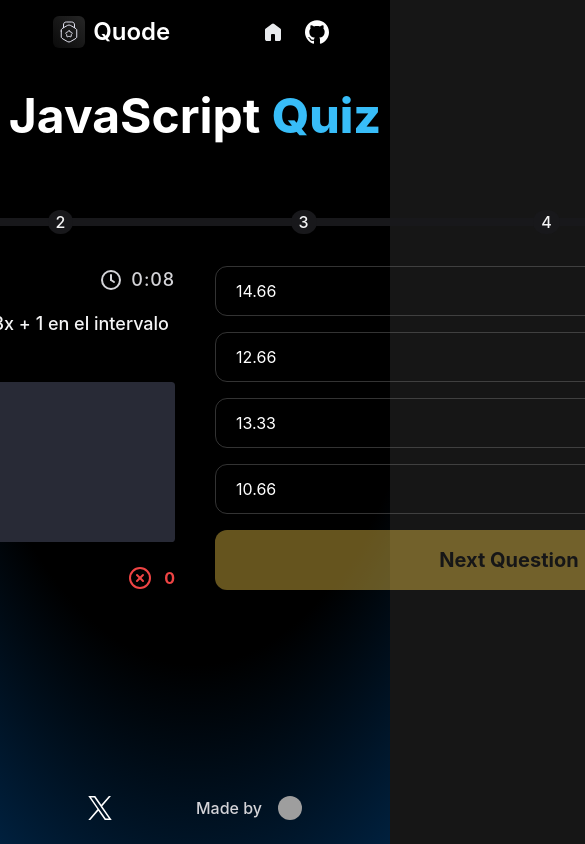
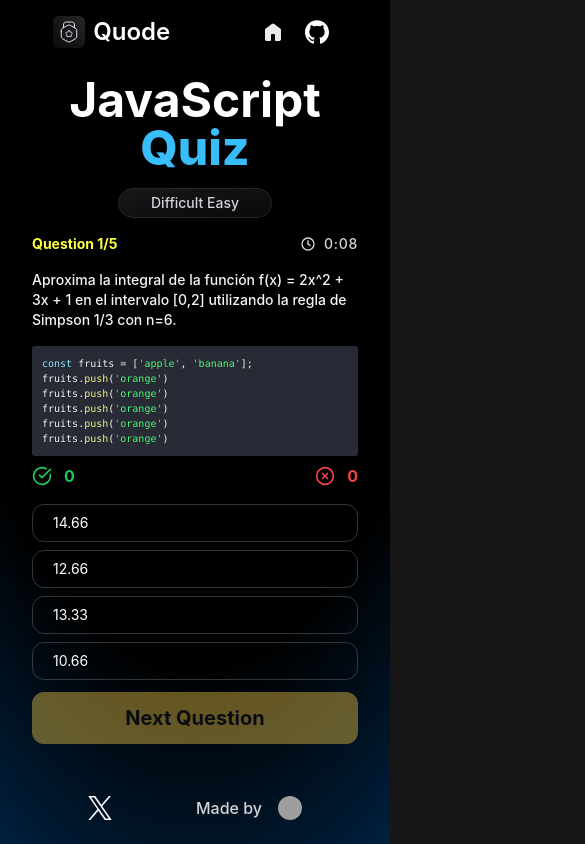
Before and after one commit to EmmSanchez/quiz-app-web, a React (Vite) app: page / in a window 390 px wide. Both pictures are taken after a click on the button "Start Quiz". Shown: the top 844 px of the page, 585 px wide, since content can reach past the window. Built offline with nearby package versions, Linux system fonts and the light colour scheme; grey boxes are pictures that could not be loaded.

Commit message:
Responsive Quiz and Final Score

```diff
--- a/src/components/FinalScore.jsx
+++ b/src/components/FinalScore.jsx
@@ -14,17 +14,17 @@ export function FinalScore({
 
   return (
     <div className="flex flex-col justify-center items-center w-full h-full px-6 py-2">
-      <div className="flex flex-row items-center gap-14">
+      <div className="flex max-md:flex-col-reverse flex-row items-center max-md:gap-2 mt-0 md:gap-14">
         <div className="flex flex-1 flex-col justify-center items-center gap-4">
           <h2 className="text-2xl font-bold">Final Score</h2>
 
           <div className="flex flex-col flex-wrap w-full gap-2">
-            <div className="flex gap-2">
-              <section className="flex-1 px-4 py-2 w-[200px] rounded-lg bg-zinc-900 border-solid border-[1px] border-zinc-800">
+            <div className="flex flex-wrap gap-2">
+              <section className="flex-1 px-4 py-2 max-[470px]:w-full w-[200px] rounded-lg bg-zinc-900 border-solid border-[1px] border-zinc-800">
                 <p className="text-2xl font-bold">{rightCounter}</p>
                 <p className="font-light whitespace-nowrap">Correct Answers</p>
               </section>
-              <section className="flex-1 px-4 py-2 w-[200px] rounded-lg bg-zinc-900 border-solid border-[1px] border-zinc-800">
+              <section className="flex-1 px-4 py-2 max-[470px]:w-full w-[200px] rounded-lg bg-zinc-900 border-solid border-[1px] border-zinc-800">
                 <p className="text-2xl font-bold">{wrongCounter}</p>
                 <p className="font-light whitespace-nowrap">
                   Incorrect Answers
--- a/src/components/ProgressBar.jsx
+++ b/src/components/ProgressBar.jsx
@@ -21,7 +21,7 @@ export function ProgressBar({ answeredQuestions, totalQuestions, isFinished }) {
   const questionsArray = createArrayUpTo(totalQuestions);
 
   return (
-    <div className="relative w-full px-6 mb-6">
+    <div className="relative w-full px-6 mb-6 max-md:hidden">
       <div className="relative w-full h-2 rounded-full bg-zinc-900">
         <div
           style={{ width: `${progress}%` }}
--- a/src/components/Question.jsx
+++ b/src/components/Question.jsx
@@ -21,23 +21,23 @@ export function Question({
 
   return (
     <>
-      <div className="flex flex-row justify-center w-full h-full px-6 py-4 gap-10">
+      <div className="flex max-md:flex-col flex-row justify-center w-full h-full px-6 md:py-4 gap-4 md:gap-10">
         {/* left column */}
         <div className="flex flex-col flex-1">
           <div className="flex w-full justify-between items-center mb-4">
-            <p className="text-lg font-bold text-[#ffff3f]">
+            <p className="max-md:text-sm text-lg font-bold text-[#ffff3f]">
               Question {iterator + 1}/{selectedSettings.questions}
             </p>
             <div className="flex items-center gap-2 rounded-full">
-              <TimerIcon className="text-zinc-300" />
-              <p className="text-lg font-medium tracking-wider text-zinc-300">
+              <TimerIcon className="max-md:size-4 text-zinc-300" />
+              <p className="max-md:text-sm text-lg font-medium tracking-wider text-zinc-300">
                 {formatTime(countdown)}
               </p>
             </div>
           </div>
 
           <div className="flex flex-grow flex-col gap-4 rounded-md">
-            <p className="text-lg font-medium pr-1 text-zinc-100">
+            <p className="max-md:text-sm text-lg font-medium pr-1 text-zinc-100">
               {filteredQuestions[iterator].pregunta}
             </p>
 
@@ -48,7 +48,7 @@ export function Question({
                   language="javascript"
                   style={dracula}
                   customStyle={{ margin: 0, height: '100%' }}
-                  className="text-xs"
+                  className="max-md:text-[10px] text-xs"
                 >
                   {codeString}
                 </SyntaxHighlighter>
@@ -58,19 +58,19 @@ export function Question({
 
           <div className="flex flex-row justify-between pt-2">
             <div className="flex items-center gap-3">
-              <CheckCircle className="size-6 text-green-500" />
+              <CheckCircle className="max-md:size-5 size-6 text-green-500" />
               <p className="font-bold text-green-500">{rightCounter}</p>
             </div>
             <div className="flex items-center gap-3">
-              <CircleX className="size-6 text-red-500" />
+              <CircleX className="max-md:size-5 size-6 text-red-500" />
               <p className="font-bold text-red-500">{wrongCounter}</p>
             </div>
           </div>
         </div>
 
         {/* right column */}
-        <div className="flex flex-col flex-1 w-full gap-4">
-          <div className="flex flex-col gap-4">
+        <div className="flex flex-col flex-1 w-full max-md:gap-3 gap-4">
+          <div className="flex flex-col max-md:gap-2 gap-4">
             {filteredQuestions[iterator].respuestas.map((res, index) => {
               return (
                 <div key={index}>
--- a/src/components/Quiz.jsx
+++ b/src/components/Quiz.jsx
@@ -99,14 +99,14 @@ export function Quiz({
   };
 
   return (
-    <div className="flex flex-col flex-grow justify-start items-center w-[1280px] mt-1 px-2 py-6 text-white">
-      <div className="flex flex-col w-full mb-7 gap-4 px-6">
+    <div className="flex flex-col flex-grow justify-start items-center w-full min-[1280px]:w-[1280px] mt-1 px-2 max-md:py-2 py-6 text-white">
+      <div className="flex flex-col w-full mb-4 md:mb-7 gap-4 px-6">
         <h2 className="text-5xl text-center font-bold">
           {selectedSettings.topic}{' '}
           <span className="text-5xl font-extrabold text-sky-400">Quiz</span>
         </h2>
-        <div className="flex w-fit rounded-full px-8 py-1 border-solid border-[1px] border-zinc-800 bg-gradient-to-br from-zinc-900 to-zinc-950">
-          <p className="font-medium text-zinc-300">
+        <div className="flex w-fit max-md:mx-auto rounded-full px-8 py-1 border-solid border-[1px] border-zinc-800 bg-gradient-to-br from-zinc-900 to-zinc-950">
+          <p className="max-md:text-sm font-medium text-zinc-300">
             Difficult {selectedSettings.difficult}
           </p>
         </div>
--- a/src/index.css
+++ b/src/index.css
@@ -4,14 +4,14 @@
 @tailwind utilities;
 
 .choice {
-  @apply w-full text-left px-5 py-3 rounded-xl border-[1px] border-[#80808066] transition ease-out hover:cursor-pointer;
+  @apply w-full max-md:text-sm text-base text-left max-md:py-2 px-5 py-3 rounded-xl border-[1px] border-[#80808066] transition ease-out hover:cursor-pointer;
 }
 
 .choice:hover:not(.choice-disabled) {
   background-color: rgba(128, 128, 128, 0.4);
 }
 .next-button {
-  @apply w-full bg-[#ffff3f] px-8 py-4 rounded-xl transition-all;
+  @apply w-full bg-[#ffff3f] max-md:py-3 px-8 py-4 rounded-xl transition-all;
 }
 .right_answer {
   background-color: #43aa8b;
```
